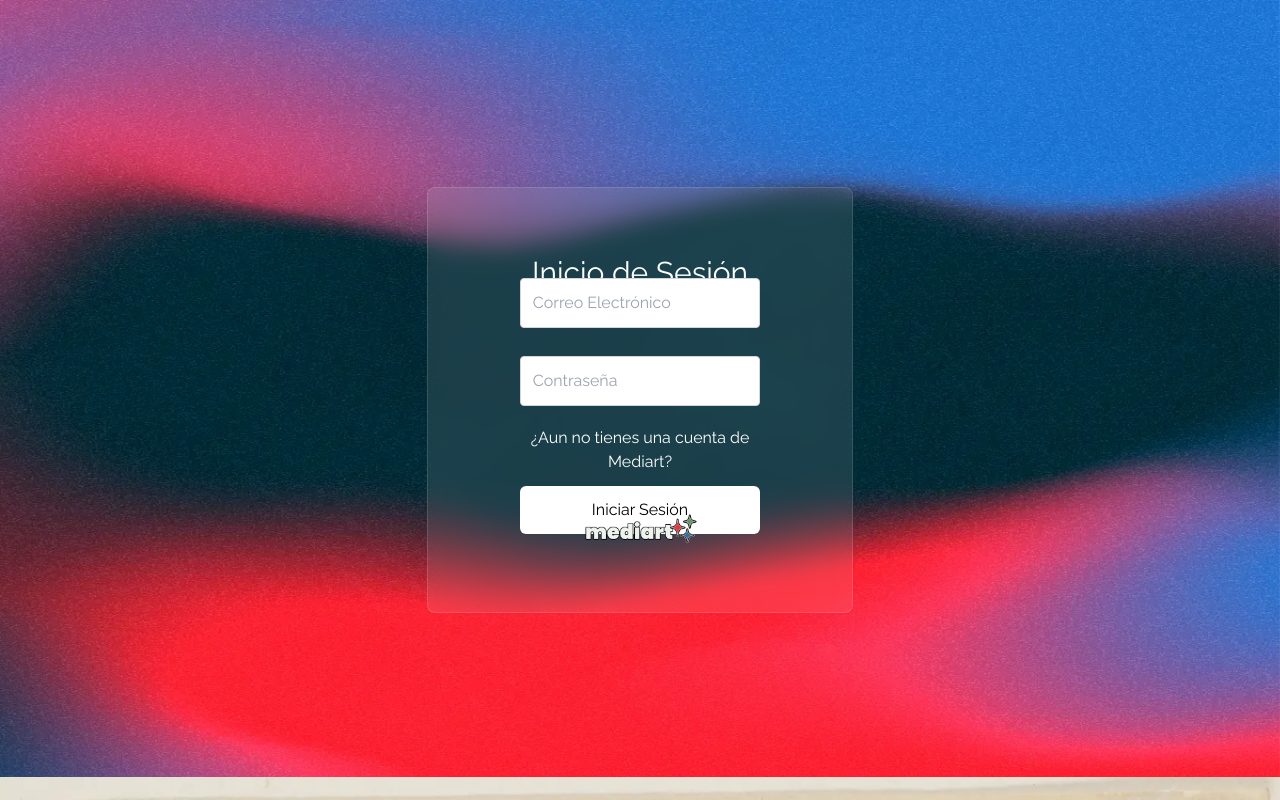
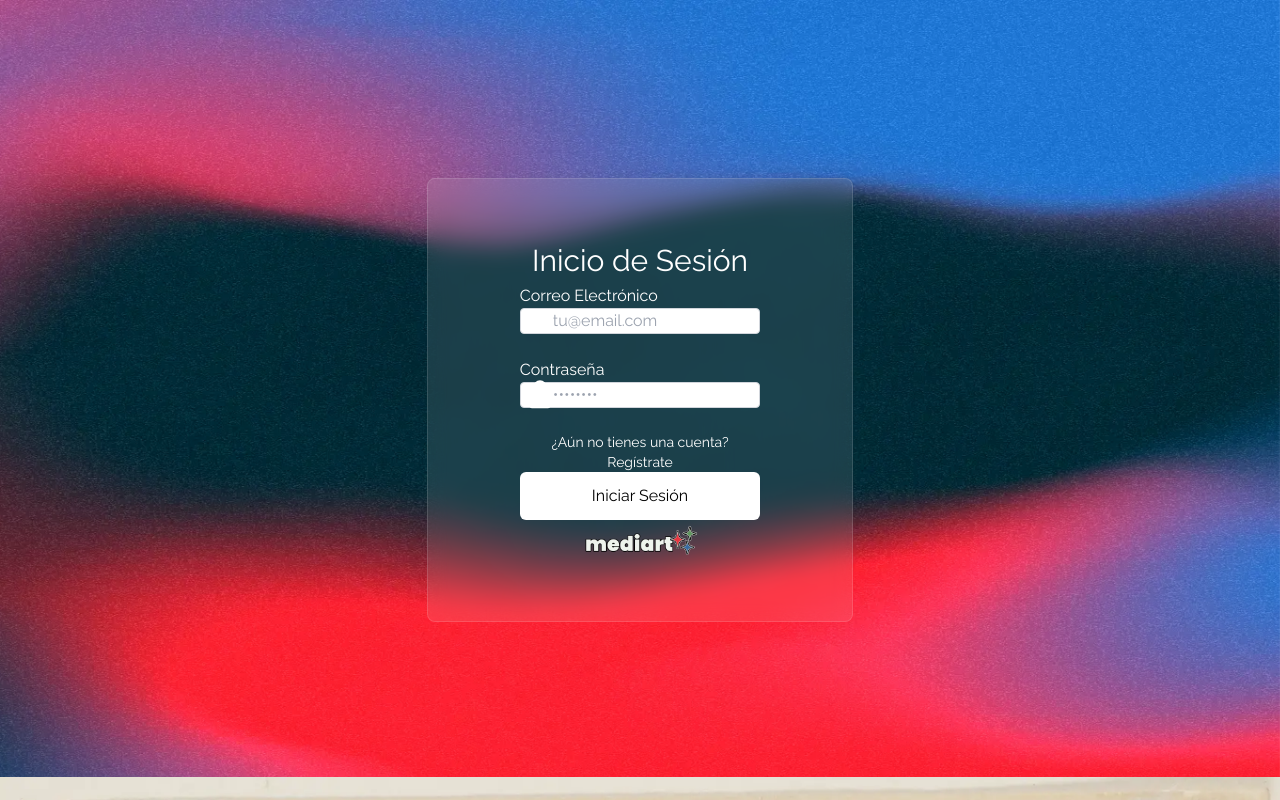
Before and after one commit to JesusAraujoDEV/mediart, a Nuxt app in the folder client/: page /login in a window 1280 px wide. Built offline with nearby package versions, Linux system fonts and the light colour scheme; a web font is replaced by a local one.

Commit message:
fix: update login form layout

```diff
--- a/client/layouts/custom.vue
+++ b/client/layouts/custom.vue
@@ -38,8 +38,8 @@
 }
 
 .glassEffect {
-  backdrop-filter: blur(10px);
-  background-color: rgba(255, 255, 255, 0.1);
+  backdrop-filter: blur(30px);
+  background-color: rgba(255, 255, 255, 0.127);
   border: 1px solid #ffffff20;
 }
 
--- a/client/layouts/default.vue
+++ b/client/layouts/default.vue
@@ -26,7 +26,7 @@
   >
     <slot />
     <img
-      class="absolute -left-30 top-1/7 max-md:w-1/3 w-1/3 rotate-12 floating-object"
+      class="absolute -left-30 top-1/7 max-md:w-1/3 w-1/3 rotate-12 "
       src="~/assets/resources/backgroundHeadset.webp"
       alt="hand"
     />
--- a/client/package.json
+++ b/client/package.json
@@ -14,6 +14,7 @@
     "@nuxt/image": "^1.10.0",
     "@nuxtjs/tailwindcss": "^7.0.0-beta.0",
     "nuxt": "^3.17.5",
+    "primeicons": "^7.0.0",
     "vue": "^3.5.16",
     "vue-router": "^4.5.1"
   }
--- a/client/pages/login.vue
+++ b/client/pages/login.vue
@@ -8,21 +8,33 @@
       >
         <h2 class="text-3xl">Inicio de Sesión</h2>
         <form
-          class="flex flex-col w-2/3 h-2/3 max-md:w-5/6 justify-center items-center gap-3"
+          class="flex flex-col w-2/3 h-3/4 max-md:w-5/6 justify-center items-center"
           action=""
         >
+          <label class="w-full mb-0" for="Email">Correo Electrónico</label>
+          <div class="flex flex-row w-full relative h-12 mb-6">
+            <Icon name="material-symbols:mail-outline" size='1.2rem' class="absolute top-1/2 -translate-y-1/2 left-1 -z-1"/>
             <input
               type="email"
-            placeholder="Correo Electrónico"
-            class="w-full p-3 my-2 rounded border border-gray-300"
+              placeholder="tu@email.com"
+              class="w-full pl-8 rounded border border-gray-300"
+              id="Email"
             />
+          </div>
+
+          <label class="w-full mb-0" for="Password">Contraseña</label>
+          <div class="flex flex-row w-full relative h-12">
+            <Icon name="material-symbols:lock-outline" size='1.2rem' class="absolute top-1/2 -translate-y-1/2 left-1 -z-1"/>
             <input
               type="password"
-            placeholder="Contraseña"
-            class="w-full p-3 my-2 rounded border border-gray-300"
+              placeholder="••••••••"
+              class="w-full pl-8 rounded border border-gray-300"
+              id="Password"
             />
-          <NuxtLink to="/register" class="hover:underline text-center">
-            <p>¿Aun no tienes una cuenta de Mediart?</p>
+          </div>
+
+          <NuxtLink to="/register" class="hover:underline text-center mt-6 text-sm">
+            <p>¿Aún no tienes una cuenta? Regístrate</p>
           </NuxtLink>
           <button
             class="w-full bg-white text-black p-3 rounded-md hover:bg-slate-100 transition-all cursor-pointer"
@@ -32,7 +44,7 @@
         </form>
         <NuxtLink to="/">
           <img
-            class="h-8 cursor-pointer"
+            class="h-8 cursor-pointer transition-all duration-500 hover:scale-105"
             src="~/assets/mediart/mediartCompleto.webp"
             alt="Mediart Logo"
           />
```
Also changed, not shown: 1 other file (tests, documents, lock files or other folders). Lines whose indentation alone changed are shown as unchanged.
